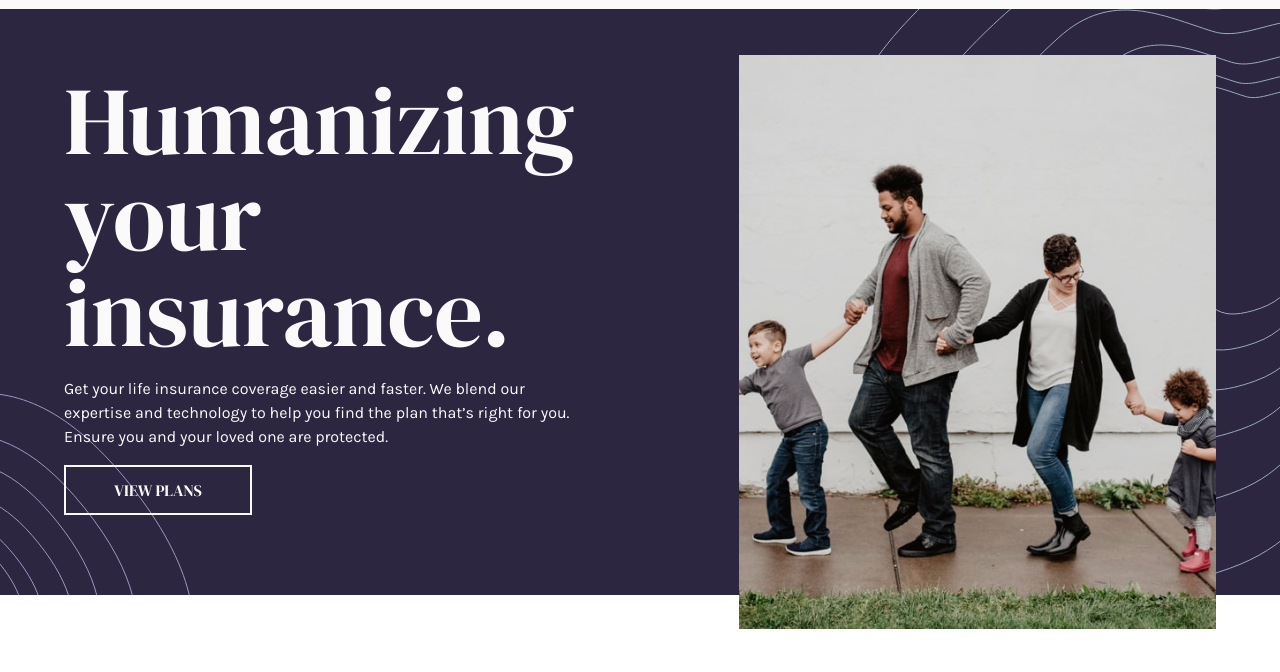
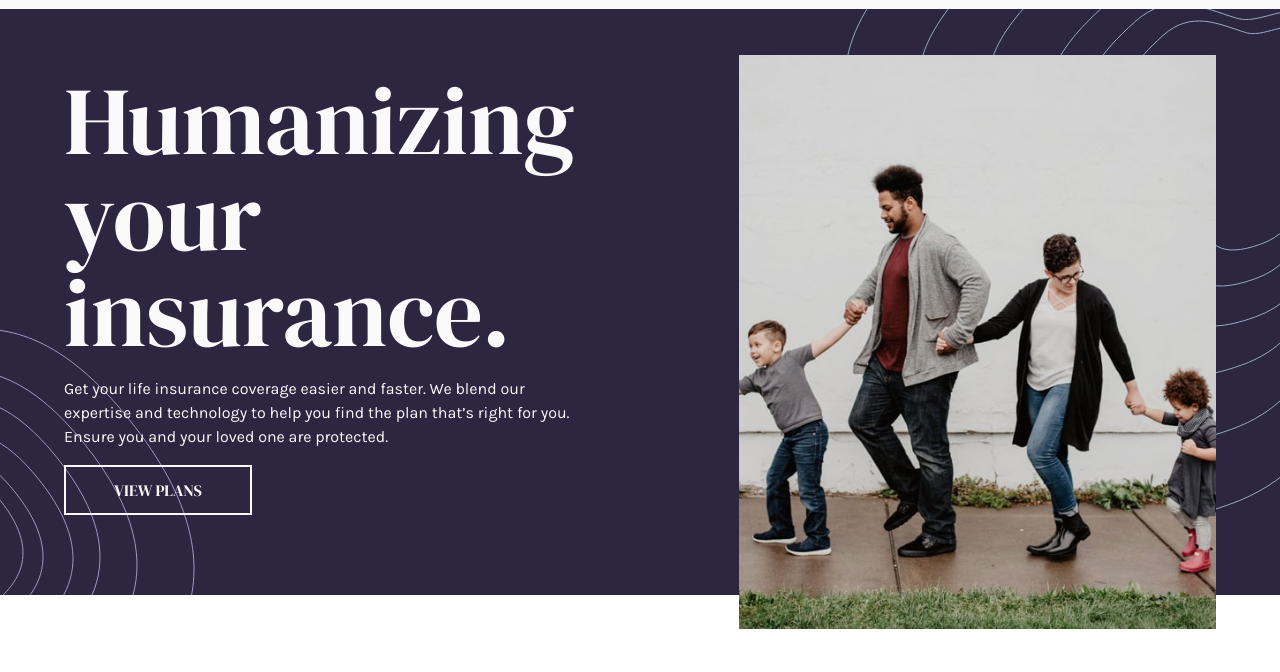
Before and after one commit to MarcosRubi/Insure-landing-page, a plain HTML site: page index.html in a window 1280 px wide. Shown: the part 71-743 px from the top of the page. Drawn offline with Linux system fonts and the light colour scheme.

Commit message:
Update main.css

```diff
--- a/css/main.css
+++ b/css/main.css
@@ -175,7 +175,7 @@ header .logo:hover{
     background-repeat: no-repeat, no-repeat;
     background-position: left 32vh, right 125vh;
     background-size: initial;
-    margin-top: 64px;
+    padding-top: 64px;
 }
 .banner__img img {
     width: 100%;
```
